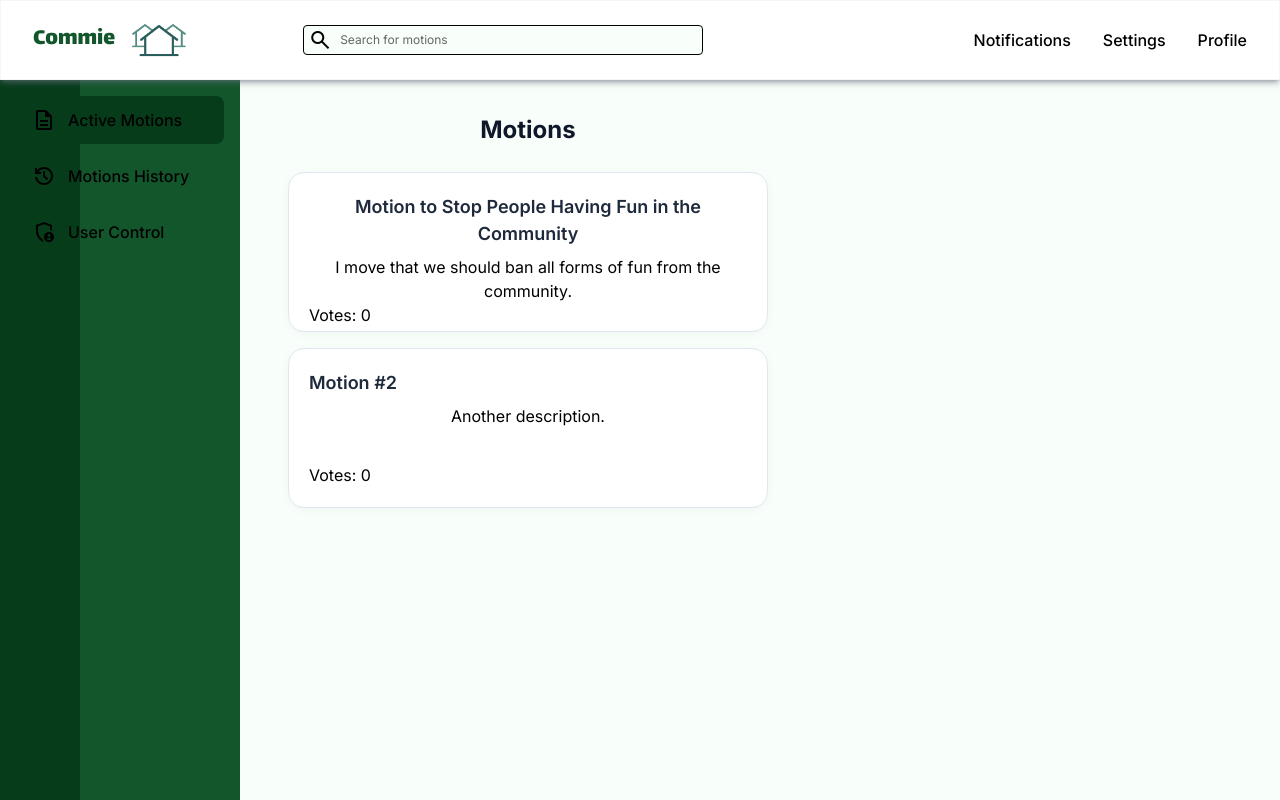
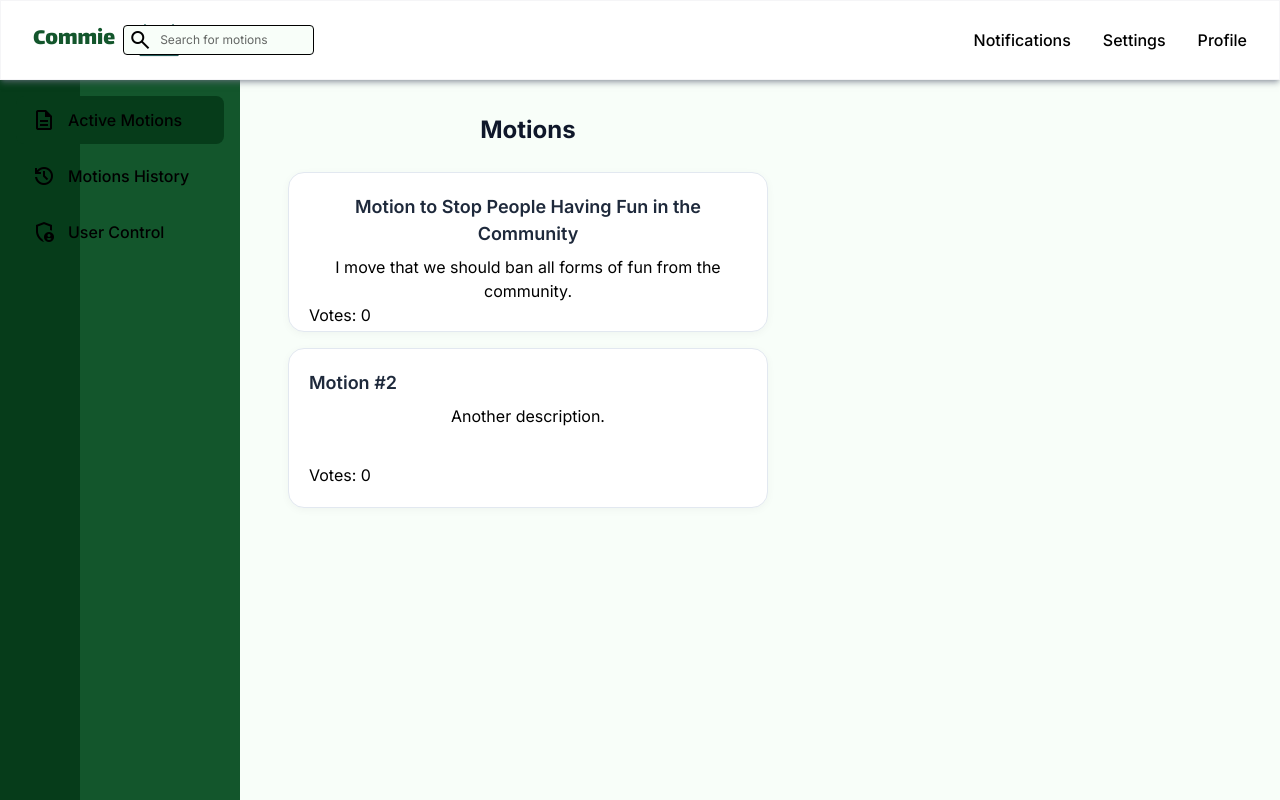
Before and after one commit to benjikib/csci432-web-dev-final-project, a React (Vite) app: page /motions in a window 1280 px wide. Built offline with nearby package versions, Linux system fonts and the light colour scheme.

Commit message:
Fixed href overlapping search bar by moving search prop outside the parent element, also adjusted class name ml to mr to correct location

```diff
--- a/src/components/reusable/HeaderNav.jsx
+++ b/src/components/reusable/HeaderNav.jsx
@@ -1,7 +1,7 @@
 const SearchBar = () => {
         return (
                 <>
-                        <div className="flex items-center border-1 border-black bg-superlight-green rounded-sm ml-25 w-100 h-7.5">
+                        <div className="flex items-center border-1 border-black bg-superlight-green rounded-sm mr-165 w-100 h-7.5">
                                 <span className="material-symbols-outlined text-black ml-1">search</span>
                                 <span className="font-[400] text-xs text-black/60 ml-2">Search for motions</span>
                         </div>
@@ -31,12 +31,14 @@ const HeaderNav = () => {
                         <a href="/" className="flex items-center space-x-2">
                                 <span className="text-lighter-green font-extrabold text-2xl site-name">Commie</span>
                                 <img src="/logo.png" alt="Logo" className="w-18 h-18"></img>
-                                <SearchBar/>
+
                                 {/* <div className="flex items-center border-1 border-black bg-superlight-green rounded-sm ml-25 w-100">
                                         <span className="material-symbols-outlined text-black ml-1">search</span>
                                         <span className="font-[400] text-xs text-black/60 ml-2">Search for motions</span>
                                 </div>  */}
+
                         </a>
+                        <SearchBar/>
 
                         {/* 1. RIGHT Elements (Evenly Spaced) */}
                         {/* We wrap the three elements in a container using 'space-x-8' for spacing */}
```
